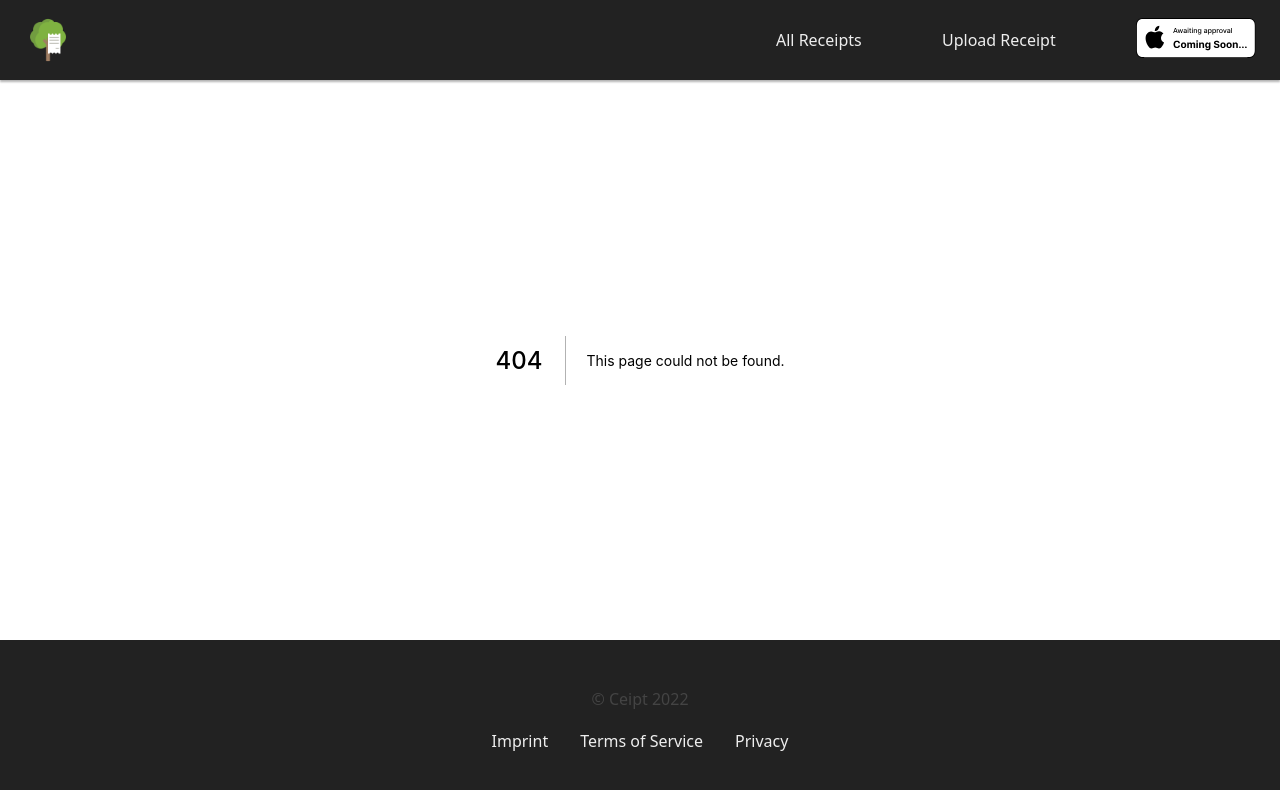
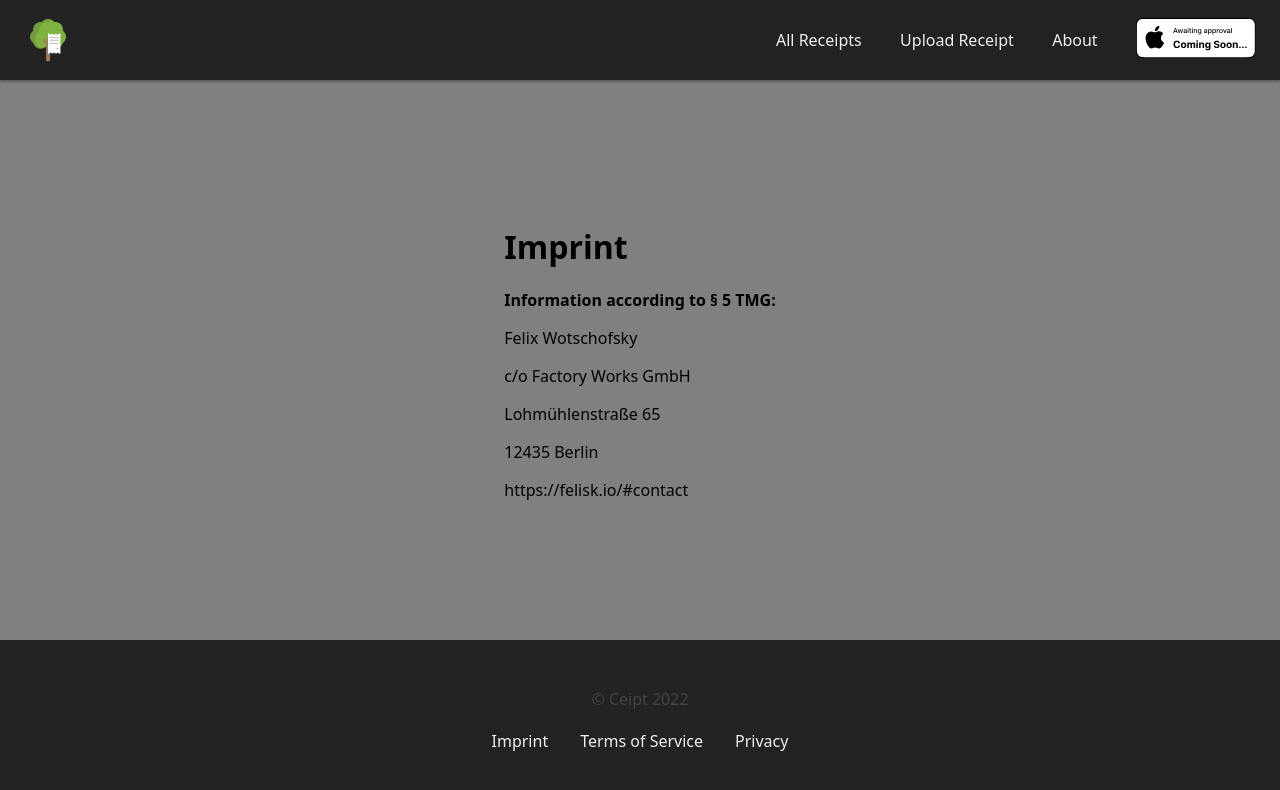
Before and after one commit to wotschofsky/ceipt-frontend, a Next.js app: page /imprint in a window 1280 px wide. Before the commit this address had no page. Shown: the top 790 px of the page. Built offline with nearby package versions, Linux system fonts and the light colour scheme.

Commit message:
about and imprint pages

```diff
--- a/components/Footer/index.tsx
+++ b/components/Footer/index.tsx
@@ -1,5 +1,5 @@
-import calculateOverallScore from '../../utils/calculateOverallScore';
 import style from './footer.module.css';
+import Link from "next/link";
 
 export default function Footer() {
     return (
@@ -7,9 +7,11 @@ export default function Footer() {
             <span className={style.copyright}>© Ceipt 2022</span>
 
             <nav className={style.nav}>
-        <a href="#" className={style.link}>
+                <Link href="/imprint">
+                    <a className={style.link}>
                         Imprint
                     </a>
+                </Link>
 
                 <a href="#" className={style.link}>
                     Terms of Service
--- a/components/Header/index.tsx
+++ b/components/Header/index.tsx
@@ -22,6 +22,11 @@ export default function Header() {
             Upload Receipt
           </a>
         </Link>
+        <Link href="/about">
+          <a className={style.headerLink}>
+            About
+          </a>
+        </Link>
         <a href="#">
           <img src="/appleComingSoonButton.svg" alt="get us on the app store" />
         </a>
--- /dev/null
+++ b/pages/imprint.tsx
@@ -0,0 +1,12 @@
+export default function Page() {
+
+    return <main>
+        <h1>Imprint</h1>
+        <p><b>Information according to § 5 TMG:</b></p>
+        <p>Felix Wotschofsky</p>
+        <p>c/o Factory Works GmbH</p>
+        <p>Lohmühlenstraße 65</p>
+        <p>12435 Berlin</p>
+        <p><a href="https://felisk.io/#contact">https://felisk.io/#contact</a></p>
+    </main>
+}
```
Also changed, not shown: pages/about.tsx (added, +10 -0 lines), 1 other file (tests, documents, lock files or other folders). Lines whose indentation alone changed are shown as unchanged.
